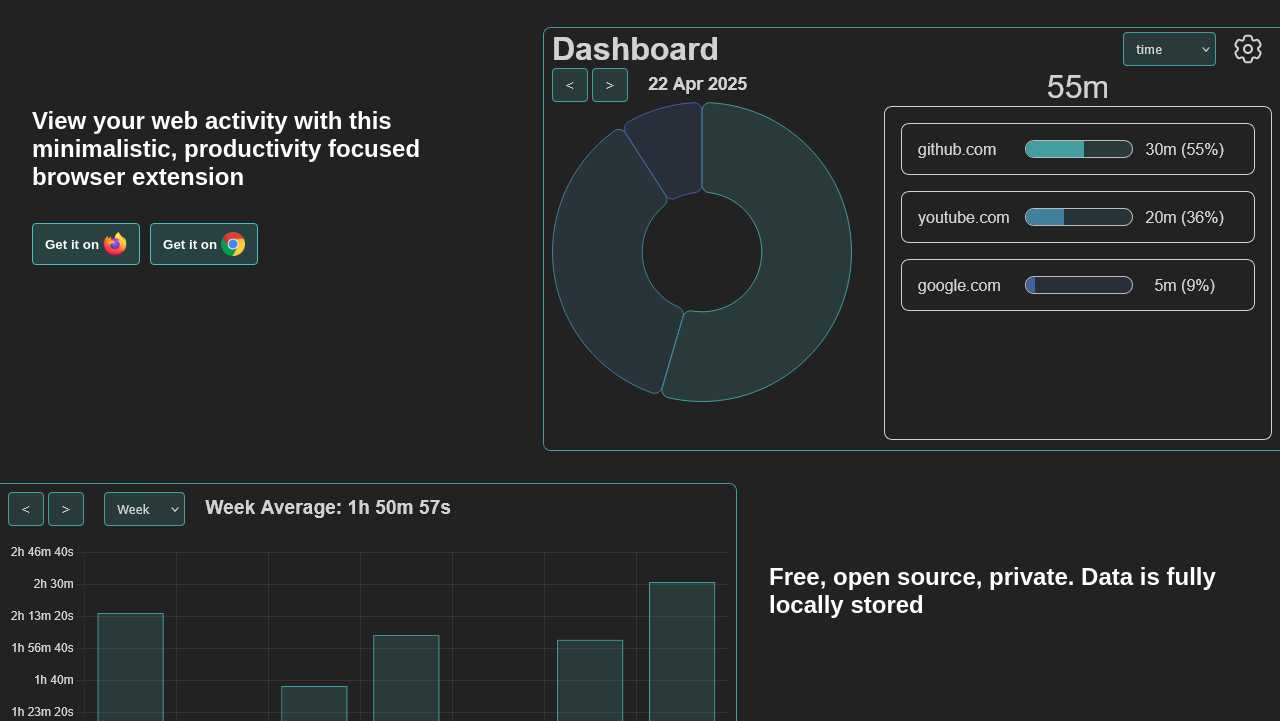
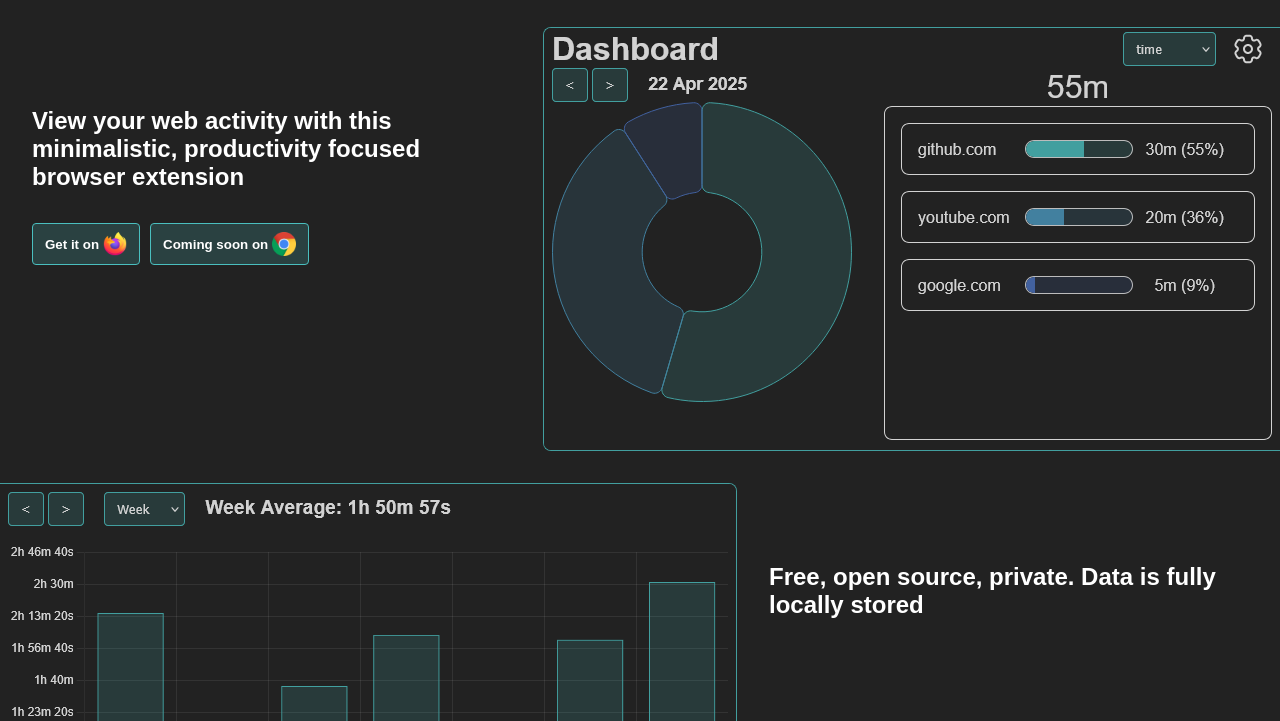
Before and after one commit to VladNikiforov/time-flow-page, a plain HTML site: page index.html in a window 1280 px wide. Shown: the part 79-800 px from the top of the page. Drawn offline with Linux system fonts and the light colour scheme.

Commit message:
Firefox launch!!

```diff
--- a/index.html
+++ b/index.html
@@ -19,9 +19,9 @@
                 View your web activity with this minimalistic, productivity focused browser extension
             </div>
             <div class="buttons">
-                <a href="_blank" target="_blank"><button>Get it on <img class="icon"
+                <a href="https://addons.mozilla.org/en-US/firefox/addon/timeflow/" target="_blank"><button>Get it on <img class="icon"
                             src="assets/browser/firefox.png"></button></a>
-                <a href="_blank" target="_blank"><button>Get it on <img class="icon"
+                <a href="_blank" target="_blank"><button>Coming soon on <img class="icon"
                             src="assets/browser/chrome.png"></button></a>
             </div>
         </div>
```
